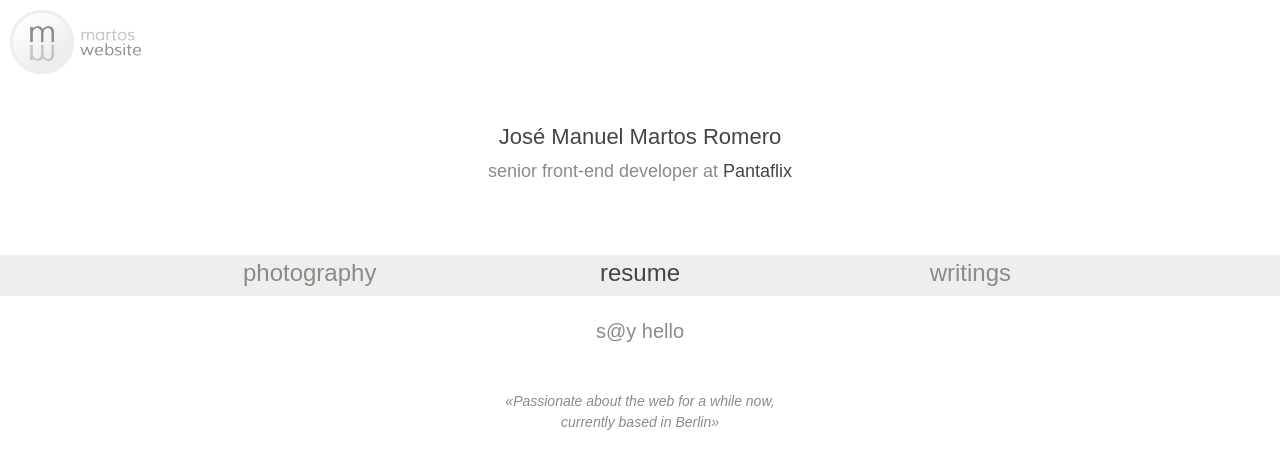
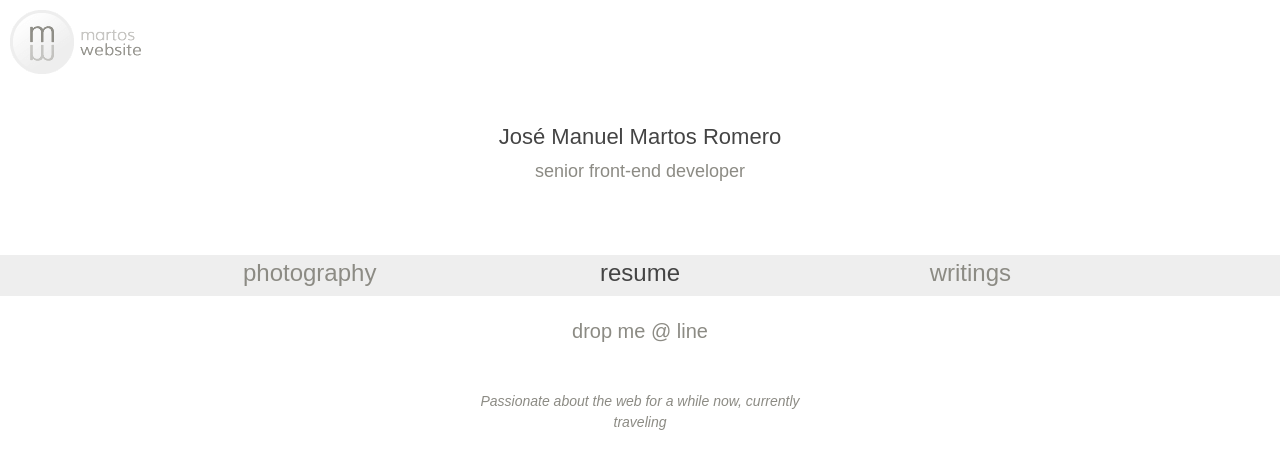
Before and after one commit to josemartos/vuewebsite, a Vue app: page / in a window 1280 px wide. Shown: the top 468 px of the page. Built offline with nearby package versions, Linux system fonts and the light colour scheme.

Commit message:
Few tweaks on the texts

```diff
--- a/src/components/Footer.vue
+++ b/src/components/Footer.vue
@@ -1,7 +1,7 @@
 <template>
     <footer>
         <div class="page-container">
-            <p class="bio">&laquo;Passionate about the web for a while now, currently based in Berlin&raquo;</p>
+            <p class="bio">Passionate about the web for a while now, currently traveling</p>
         </div>
     </footer>
 </template>
--- a/src/components/Header.vue
+++ b/src/components/Header.vue
@@ -3,7 +3,7 @@
         <a href="/" title="martos website" class="logo">martos website</a>
 
         <h1 class="title">Jos&eacute; Manuel Martos Romero</h1>
-        <p class="position">senior front-end developer at <a href="https://www.pantaflix.com/" title="Pantaflix" target="_blank">Pantaflix</a></p>
+        <p class="position">senior front-end developer</p>
     </header>
 </template>
 
--- a/src/pages/Home.vue
+++ b/src/pages/Home.vue
@@ -4,14 +4,14 @@
             <div class="page-container">
                 <ul class="nav_list">
                     <li><a href="https://www.flickr.com/photos/martosjose/" target="_blank" title="flickr profile">photography</a></li>
-                    <li><a title="resume" href="/assets/pdf/CV_JoseMartos.pdf" download>resume</a></li>
+                    <li><a title="Jose Martos resume" href="/assets/pdf/CV_JoseMartos.pdf" download>resume</a></li>
                     <li><a href="http://www.eldivandesigmund.com/" target="_blank" title="El diván de Sigmund">writings</a></li>
                 </ul>
             </div>
         </nav>
 
         <div class="greetings">
-            <a href="mailto:martosjosele@gmail.com?subject=Hello%20Jos%C3%A9%20M.%20Martos" title="Hi Jose">s@y hello</a>
+            <a href="mailto:martosjosele@gmail.com?subject=Hey%20Jos%C3%A9%20M.%20Martos" title="Hi Jose">drop me @ line</a>
         </div>
     </article>
 </template>
```
Also changed, not shown: 1 other file (tests, documents, lock files or other folders).
